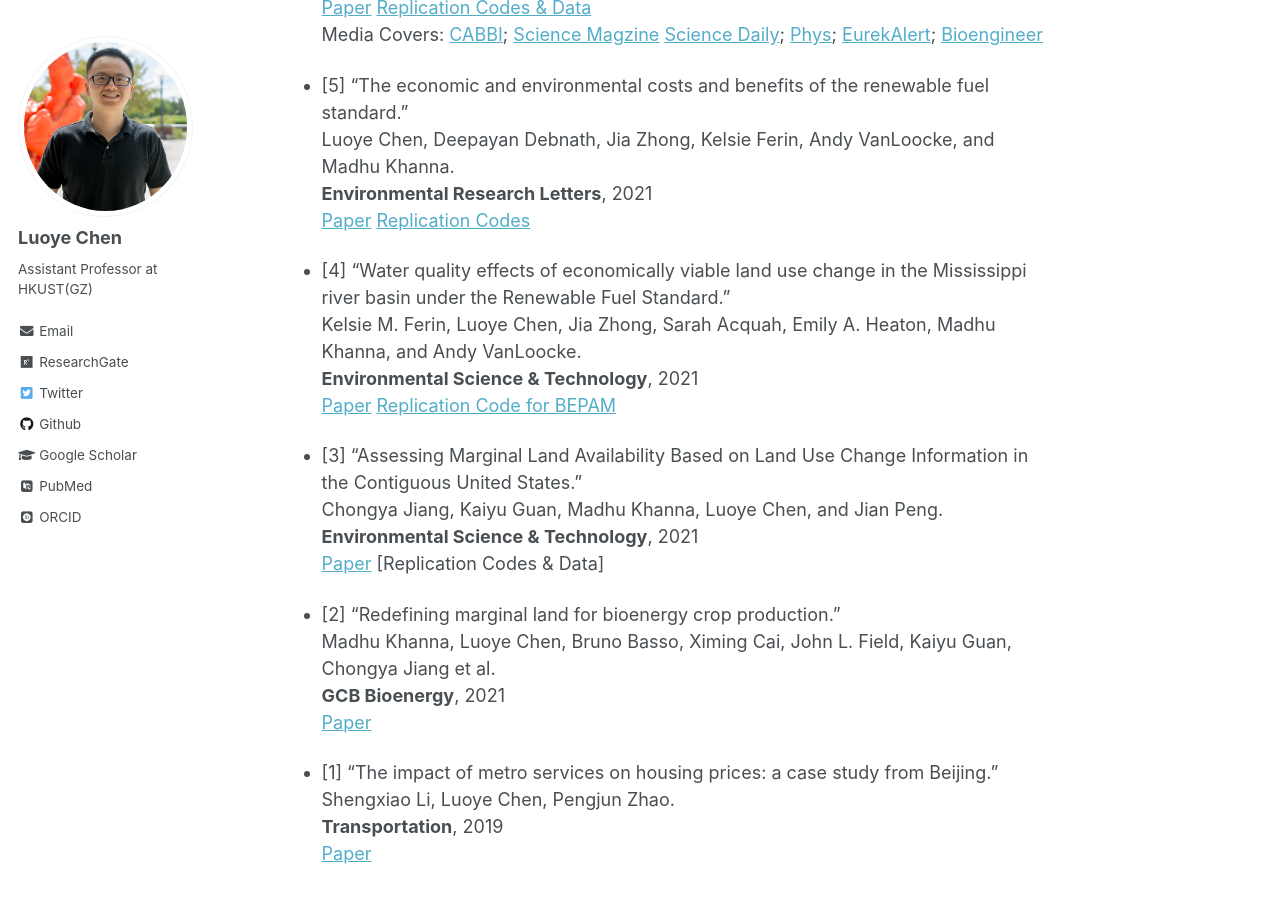
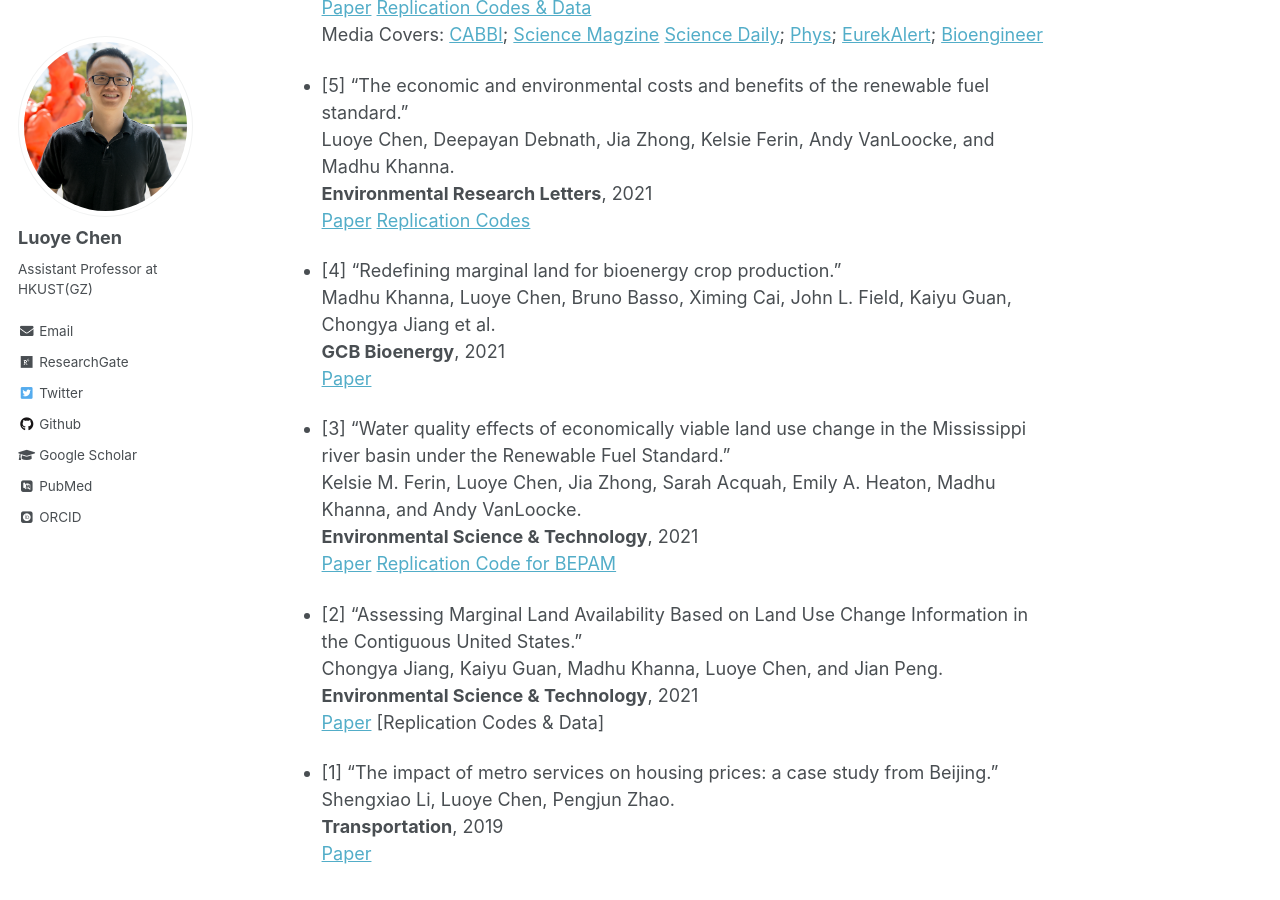
Before and after one commit to luoyec/luoyec.github.io, a Jekyll site: the page built from _pages/publication2.md, in a window 1280 px wide and 900 px high, scrolled down 1309 px. Built offline with Jekyll 4.4.1, drawn with Linux system fonts in a browser that asks for light colours; some web fonts are replaced.

```diff
--- a/_pages/publication2.md
+++ b/_pages/publication2.md
@@ -45,20 +45,20 @@ redirect_from:
   **Environmental Research Letters**, 2021 \
   [Paper](https://iopscience.iop.org/article/10.1088/1748-9326/abd7af/pdf) [Replication Codes](https://doi.org/10.13012/B2IDB-9851670_V1)
 
-- [4] "Water quality effects of economically viable land use change in the Mississippi river basin under the Renewable Fuel Standard." \
+- [4] "Redefining marginal land for bioenergy crop production." \
+  Madhu Khanna, Luoye Chen, Bruno Basso, Ximing Cai, John L. Field, Kaiyu Guan, Chongya Jiang et al. \
+  **GCB Bioenergy**, 2021 \
+  [Paper](https://onlinelibrary.wiley.com/doi/full/10.1111/gcbb.12877)
+
+- [3] "Water quality effects of economically viable land use change in the Mississippi river basin under the Renewable Fuel Standard." \
   Kelsie M. Ferin, Luoye Chen, Jia Zhong, Sarah Acquah, Emily A. Heaton, Madhu Khanna, and Andy VanLoocke. \
   **Environmental Science & Technology**, 2021 \
   [Paper](https://pubs.acs.org/doi/pdf/10.1021/acs.est.0c04358) [Replication Code for BEPAM](https://doi.org/10.13012/B2IDB-3388479_V1)
 
-- [3] "Assessing Marginal Land Availability Based on Land Use Change Information in the Contiguous United States." \
+- [2] "Assessing Marginal Land Availability Based on Land Use Change Information in the Contiguous United States." \
   Chongya Jiang, Kaiyu Guan, Madhu Khanna, Luoye Chen, and Jian Peng. \
   **Environmental Science & Technology**, 2021 \
   [Paper](https://pubs.acs.org/doi/pdf/10.1021/acs.est.1c02236) [Replication Codes & Data]
-
-- [2] "Redefining marginal land for bioenergy crop production." \
-  Madhu Khanna, Luoye Chen, Bruno Basso, Ximing Cai, John L. Field, Kaiyu Guan, Chongya Jiang et al. \
-  **GCB Bioenergy**, 2021 \
-  [Paper](https://onlinelibrary.wiley.com/doi/full/10.1111/gcbb.12877)
 
 - [1] "The impact of metro services on housing prices: a case study from Beijing." \
   Shengxiao Li, Luoye Chen, Pengjun Zhao. \
```
